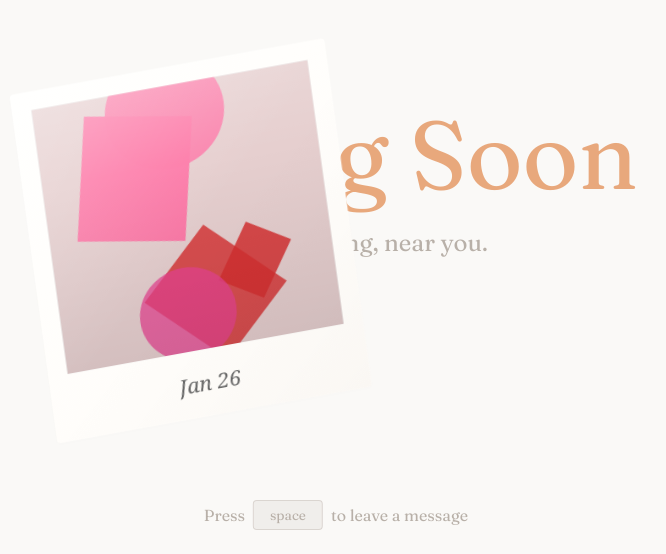
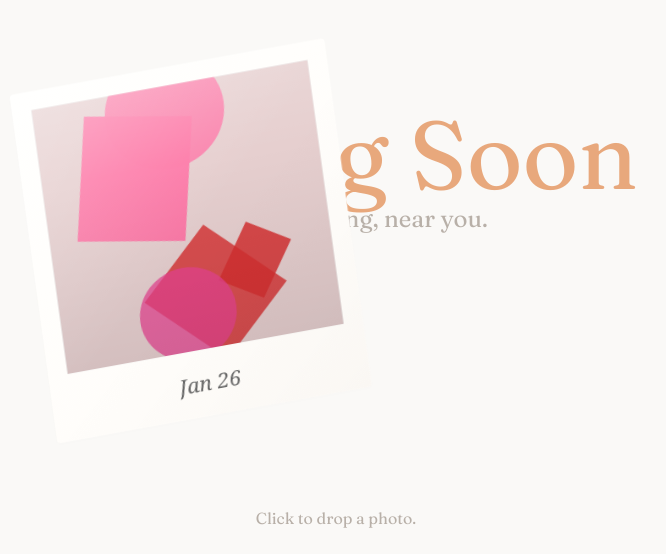
Before and after one commit to wt65074/wackie-wedding, a React (Vite) app: page / in a window 1280 px wide. Shown: the part 246-800 px from the top of the page, without its empty margins (304-970 px from the left). Built offline with nearby package versions, Linux system fonts and the light colour scheme; no server answers; the database is empty.

Commit message:
Add a flag to turn off messages

```diff
--- a/src/polaroid-fall.tsx
+++ b/src/polaroid-fall.tsx
@@ -3,6 +3,8 @@ import { usePolaroidImages } from './hooks/usePolaroidImages';
 import { useMessages } from './hooks/useMessages';
 import MessageInput from './components/MessageInput';
 import TypingMessage from './components/TypingMessage';
+
+const leaveMessageEnabled = import.meta.env.VITE_ENABLE_USER_MESSAGES === 'TRUE';
 
 interface SwayResult {
   x: number;
@@ -67,7 +69,7 @@ function generateRandomImage(): string {
       const w = 50 + Math.random() * 100;
       const h = 50 + Math.random() * 100;
       const rotate = Math.random() * 360;
-      shapes.push(`<rect x="${x}" y="${y}" width="${w}" height="${h}" fill="${color}" opacity="${opacity}" transform="rotate(${rotate} ${x + w/2} ${y + h/2})"/>`);
+      shapes.push(`<rect x="${x}" y="${y}" width="${w}" height="${h}" fill="${color}" opacity="${opacity}" transform="rotate(${rotate} ${x + w / 2} ${y + h / 2})"/>`);
     }
   }
 
@@ -332,7 +334,7 @@ export default function PolaroidFall(): React.ReactElement {
       {/* Subtext - positioned relative to Coming Soon */}
       <div style={{
         position: 'absolute',
-        top: 'calc(50% + clamp(2.5rem, 7vw, 4.5rem))',
+        top: 'calc(50% + 6vh)',
         left: '50%',
         transform: 'translateX(-50%)',
         textAlign: 'center',
@@ -353,7 +355,8 @@ export default function PolaroidFall(): React.ReactElement {
         pointerEvents: 'none',
         zIndex: 0,
       }}>
-        {/* Desktop hint */}
+        {leaveMessageEnabled ? (
+          <>
             <p className="hint-desktop" style={{
               fontSize: 'clamp(0.75rem, 2vw, 1rem)',
               fontFamily: '"Fraunces", Georgia, serif',
@@ -379,7 +382,6 @@ export default function PolaroidFall(): React.ReactElement {
               </span>
               to leave a message
             </p>
-        {/* Mobile hint */}
             <p className="hint-mobile" style={{
               fontSize: 'clamp(0.75rem, 2vw, 1rem)',
               fontFamily: '"Fraunces", Georgia, serif',
@@ -404,16 +406,48 @@ export default function PolaroidFall(): React.ReactElement {
               </span>
               to leave a message
             </p>
-      </div>
+          </>
+        ) : (
+          <>
+            <p className="hint-desktop" style={{
+              fontSize: 'clamp(0.75rem, 2vw, 1rem)',
+              fontFamily: '"Fraunces", Georgia, serif',
+              fontWeight: 500,
+              margin: 0,
+              color: '#B8B0A8',
+              alignItems: 'center',
+              justifyContent: 'center',
+              gap: '8px',
+            }}>
+              Click to drop a photo.
+            </p>
+            <p className="hint-mobile" style={{
+              fontSize: 'clamp(0.75rem, 2vw, 1rem)',
+              fontFamily: '"Fraunces", Georgia, serif',
+              fontWeight: 500,
+              margin: 0,
+              color: '#B8B0A8',
+              alignItems: 'center',
+              justifyContent: 'center',
+              gap: '8px',
+            }}>Tap to drop a photo.</p>
+          </>
+        )
+        }
+      </div >
 
-      {polaroids.map((polaroid) => (
+      {
+        polaroids.map((polaroid) => (
           <Polaroid key={polaroid.id} {...polaroid} onFadeComplete={removePolaroid} />
-      ))}
+        ))
+      }
 
-      {isMessageInputOpen && (
+      {
+        isMessageInputOpen && (
           <MessageInput imageUrl={messageInputImage} onSubmit={handleMessageSubmit} onClose={handleMessageClose} />
-      )}
-    </div>
+        )
+      }
+    </div >
   );
 }
 
--- a/src/vite-env.d.ts
+++ b/src/vite-env.d.ts
@@ -3,6 +3,7 @@
 interface ImportMetaEnv {
   readonly VITE_SUPABASE_URL: string;
   readonly VITE_SUPABASE_ANON_KEY: string;
+  readonly VITE_ENABLE_USER_MESSAGES: string;
 }
 
 interface ImportMeta {
```
Also changed, not shown: 1 other file (tests, documents, lock files or other folders). Lines whose indentation alone changed are shown as unchanged.
